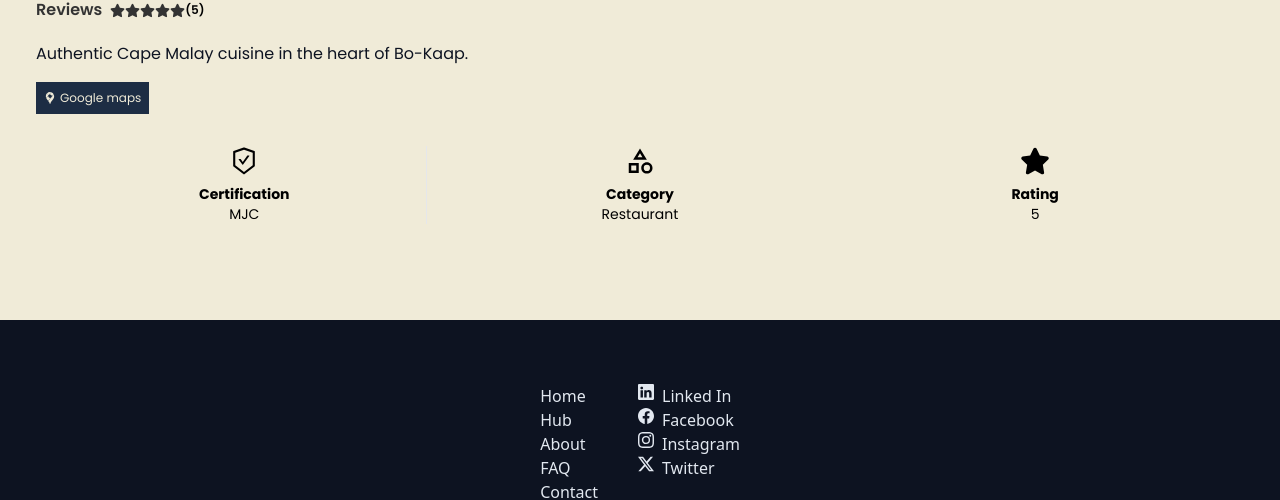
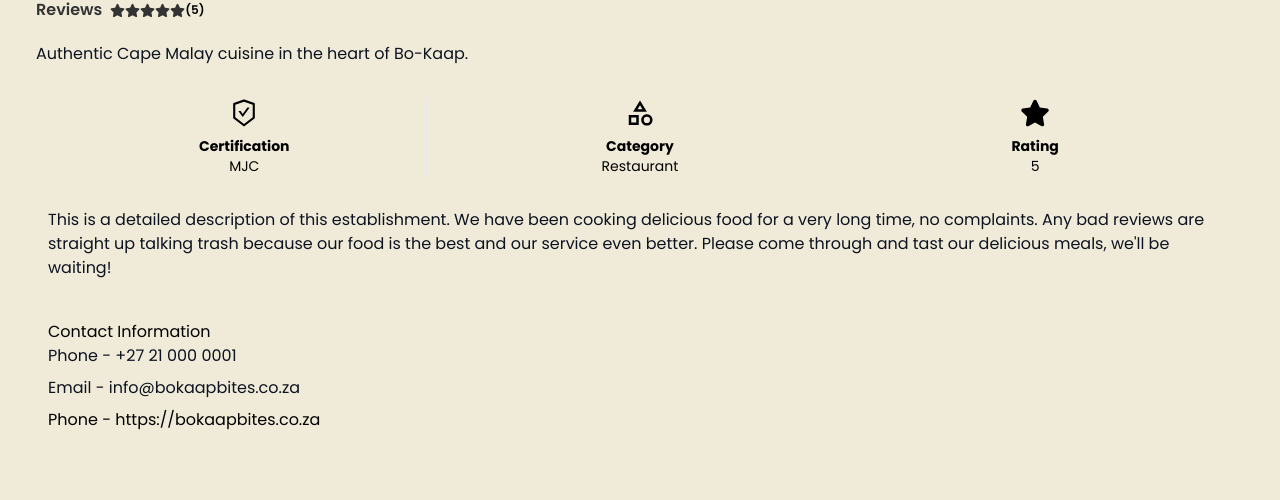
Before and after one commit to Junaidadams/halaal-hub, a React (Vite) app: page /listing/1 in a window 1280 px wide. Shown: the part 646-1146 px from the top of the page. Built offline with nearby package versions, Linux system fonts and the light colour scheme.

Commit message:
Changes to detailed view

```diff
--- a/data/listings.json
+++ b/data/listings.json
@@ -2,6 +2,7 @@
   {
     "id": 1,
     "name": "Bo-Kaap Bites",
+    "detailedDescription": "This is a detailed description of this establishment. We have been cooking delicious food for a very long time, no complaints. Any bad reviews are straight up talking trash because our food is the best and our service even better. Please come through and tast our delicious meals, we'll be waiting!",
     "description": "Authentic Cape Malay cuisine in the heart of Bo-Kaap.",
     "lat": -33.922,
     "lng": 18.417,
@@ -19,6 +20,7 @@
   {
     "id": 2,
     "name": "Café Nur",
+    "detailedDescription": "This is a detailed description of this establishment. We have been cooking delicious food for a very long time, no complaints. Any bad reviews are straight up talking trash because our food is the best and our service even better. Please come through and tast our delicious meals, we'll be waiting!",
     "description": "Trendy Halaal coffee shop with fresh bakes and smoothies.",
     "lat": -33.912,
     "lng": 18.403,
@@ -36,6 +38,7 @@
   {
     "id": 3,
     "name": "Spice Route Takeaway",
+    "detailedDescription": "This is a detailed description of this establishment. We have been cooking delicious food for a very long time, no complaints. Any bad reviews are straight up talking trash because our food is the best and our service even better. Please come through and tast our delicious meals, we'll be waiting!",
     "description": "Grab-and-go meals inspired by Cape Malay flavours.",
     "lat": -33.935,
     "lng": 18.468,
@@ -53,6 +56,7 @@
   {
     "id": 4,
     "name": "The Gatsby Spot",
+    "detailedDescription": "This is a detailed description of this establishment. We have been cooking delicious food for a very long time, no complaints. Any bad reviews are straight up talking trash because our food is the best and our service even better. Please come through and tast our delicious meals, we'll be waiting!",
     "description": "Classic Halaal Gatsby with massive portions.",
     "lat": -33.970,
     "lng": 18.498,
@@ -70,6 +74,7 @@
   {
     "id": 5,
     "name": "Saffron Street",
+    "detailedDescription": "This is a detailed description of this establishment. We have been cooking delicious food for a very long time, no complaints. Any bad reviews are straight up talking trash because our food is the best and our service even better. Please come through and tast our delicious meals, we'll be waiting!",
     "description": "Modern eatery with a mix of Indian and Cape Malay dishes.",
     "lat": -33.920,
     "lng": 18.460,
@@ -87,12 +92,13 @@
   {
     "id": 6,
     "name": "Medina Market Café",
+    "detailedDescription": "This is a detailed description of this establishment. We have been cooking delicious food for a very long time, no complaints. Any bad reviews are straight up talking trash because our food is the best and our service even better. Please come through and tast our delicious meals, we'll be waiting!",
     "description": "Cozy café with halal brunch options and artisan coffee.",
     "lat": -33.912,
     "lng": 18.451,
     "address": "123 Greenpoint Road, Cape Town",
     "googlePlaceLink": "https://goo.gl/maps/medina123",
-    "imageUrl": "halal.jpg",
+    "imageUrl": "/halal.jpg",
     "category": "cafe",
     "certifiedBy": "MJC",
     "isCertified": true,
@@ -104,12 +110,13 @@
   {
     "id": 7,
     "name": "The Halal Grill",
+    "detailedDescription": "This is a detailed description of this establishment. We have been cooking delicious food for a very long time, no complaints. Any bad reviews are straight up talking trash because our food is the best and our service even better. Please come through and tast our delicious meals, we'll be waiting!",
     "description": "Casual grill spot offering burgers, steaks, and wings.",
     "lat": -33.918,
     "lng": 18.426,
     "address": "45 Kloof Street, Gardens",
     "googlePlaceLink": "https://goo.gl/maps/grill456",
-    "imageUrl": "halal.jpg",
+    "imageUrl": "/halal.jpg",
     "category": "restaurant",
     "certifiedBy": "Self-Certified",
     "isCertified": true,
@@ -121,12 +128,13 @@
   {
     "id": 8,
     "name": "Spice Route Lounge",
+    "detailedDescription": "This is a detailed description of this establishment. We have been cooking delicious food for a very long time, no complaints. Any bad reviews are straight up talking trash because our food is the best and our service even better. Please come through and tast our delicious meals, we'll be waiting!",
     "description": "Upscale dining with North African and Middle Eastern flavors.",
     "lat": -33.915,
     "lng": 18.432,
     "address": "78 Bree Street, Cape Town",
     "googlePlaceLink": "https://goo.gl/maps/spiceroute",
-    "imageUrl": "halal.jpg",
+    "imageUrl": "/halal.jpg",
     "category": "restaurant",
     "certifiedBy": "SANHA",
     "isCertified": true,
@@ -138,12 +146,13 @@
   {
     "id": 9,
     "name": "Nura Bakes",
+    "detailedDescription": "This is a detailed description of this establishment. We have been cooking delicious food for a very long time, no complaints. Any bad reviews are straight up talking trash because our food is the best and our service even better. Please come through and tast our delicious meals, we'll be waiting!",
     "description": "Homemade halal treats, cakes, and pastries.",
     "lat": -33.930,
     "lng": 18.409,
     "address": "12 Salt River Road, Salt River",
     "googlePlaceLink": "https://goo.gl/maps/nurabakes",
-    "imageUrl": "halal.jpg",
+    "imageUrl": "/halal.jpg",
     "category": "bakery",
     "certifiedBy": "None",
     "isCertified": true,
@@ -155,12 +164,13 @@
   {
     "id": 10,
     "name": "Tandoori Junction",
+    "detailedDescription": "This is a detailed description of this establishment. We have been cooking delicious food for a very long time, no complaints. Any bad reviews are straight up talking trash because our food is the best and our service even better. Please come through and tast our delicious meals, we'll be waiting!",
     "description": "Affordable Indian food with vegetarian and meat options.",
     "lat": -33.925,
     "lng": 18.443,
     "address": "34 Main Road, Observatory",
     "googlePlaceLink": "https://goo.gl/maps/tandoori123",
-    "imageUrl": "halal.jpg",
+    "imageUrl": "/halal.jpg",
     "category": "restaurant",
     "certifiedBy": "MJC",
     "isCertified": true,
@@ -172,12 +182,13 @@
   {
     "id": 11,
     "name": "Karoo Kitchen",
+    "detailedDescription": "This is a detailed description of this establishment. We have been cooking delicious food for a very long time, no complaints. Any bad reviews are straight up talking trash because our food is the best and our service even better. Please come through and tast our delicious meals, we'll be waiting!",
     "description": "Cape-style homestyle dishes in a warm setting.",
     "lat": -33.936,
     "lng": 18.419,
     "address": "7 Victoria Road, Woodstock",
     "googlePlaceLink": "https://goo.gl/maps/karoo789",
-    "imageUrl": "halal.jpg",
+    "imageUrl": "/halal.jpg",
     "category": "restaurant",
     "certifiedBy": "Self-Certified",
     "isCertified": true,
@@ -189,12 +200,13 @@
   {
     "id": 12,
     "name": "Baba Falafel",
+    "detailedDescription": "This is a detailed description of this establishment. We have been cooking delicious food for a very long time, no complaints. Any bad reviews are straight up talking trash because our food is the best and our service even better. Please come through and tast our delicious meals, we'll be waiting!",
     "description": "Vegan-friendly Middle Eastern takeaway.",
     "lat": -33.914,
     "lng": 18.427,
     "address": "19 Long Street, Cape Town CBD",
     "googlePlaceLink": "https://goo.gl/maps/babafalafel",
-    "imageUrl": "halal.jpg",
+    "imageUrl": "/halal.jpg",
     "category": "takeaway",
     "certifiedBy": "None",
     "isCertified": true,
@@ -206,12 +218,13 @@
   {
     "id": 13,
     "name": "Taste of Istanbul",
+    "detailedDescription": "This is a detailed description of this establishment. We have been cooking delicious food for a very long time, no complaints. Any bad reviews are straight up talking trash because our food is the best and our service even better. Please come through and tast our delicious meals, we'll be waiting!",
     "description": "Authentic Turkish cuisine with generous portions.",
     "lat": -33.919,
     "lng": 18.435,
     "address": "90 Loop Street, Cape Town",
     "googlePlaceLink": "https://goo.gl/maps/istanbultaste",
-    "imageUrl": "halal.jpg",
+    "imageUrl": "/halal.jpg",
     "category": "restaurant",
     "certifiedBy": "SANHA",
     "isCertified": true,
@@ -223,12 +236,13 @@
   {
     "id": 14,
     "name": "Halal Bros Pizza",
+    "detailedDescription": "This is a detailed description of this establishment. We have been cooking delicious food for a very long time, no complaints. Any bad reviews are straight up talking trash because our food is the best and our service even better. Please come through and tast our delicious meals, we'll be waiting!",
     "description": "Pizza and pastas made with halal ingredients.",
     "lat": -33.917,
     "lng": 18.423,
     "address": "22 Regent Road, Sea Point",
     "googlePlaceLink": "https://goo.gl/maps/halalbros",
-    "imageUrl": "halal.jpg",
+    "imageUrl": "/halal.jpg",
     "category": "fast food",
     "certifiedBy": "MJC",
     "isCertified": true,
@@ -240,12 +254,13 @@
   {
     "id": 15,
     "name": "Casablanca Delights",
+    "detailedDescription": "This is a detailed description of this establishment. We have been cooking delicious food for a very long time, no complaints. Any bad reviews are straight up talking trash because our food is the best and our service even better. Please come through and tast our delicious meals, we'll be waiting!",
     "description": "North African deli and bakery with sweet and savory goods.",
     "lat": -33.927,
     "lng": 18.416,
     "address": "5 Harrington Street, Zonnebloem",
     "googlePlaceLink": "https://goo.gl/maps/casablanca",
-    "imageUrl": "halal.jpg",
+    "imageUrl": "/halal.jpg",
     "category": "deli",
     "certifiedBy": "None",
     "isCertified": true,
--- a/src/pages/DetailedListingView.jsx
+++ b/src/pages/DetailedListingView.jsx
@@ -56,10 +56,10 @@ const DetailedListingView = () => {
           </span>
         </div>
         <div className="flex flex-col px-1 py-4">
-          <p className="mb-2 text-base text-richBlack">{listing.description}</p>
+          <p className=" text-base text-richBlack">{listing.description}</p>
           <div>
             {" "}
-            <div className="justify-between flex">
+            {/* <div className="justify-between flex">
               <a
                 href={`https://www.google.com/maps?q=${encodeURIComponent(
                   listing.address
@@ -73,7 +73,7 @@ const DetailedListingView = () => {
                   <span className="m-auto">Google maps</span>
                 </button>
               </a>
-            </div>
+            </div> */}
           </div>
         </div>
         <div className="flex justify-evenly my-4">
@@ -94,6 +94,35 @@ const DetailedListingView = () => {
             <p className="capitalize">{listing.stars}</p>
           </div>
         </div>
+        <div className=" p-4">
+          <p className="mb-2 text-base text-richBlack">
+            {listing.detailedDescription}
+          </p>
+        </div>
+        <div className=" p-4">
+          <h1>Contact Information</h1>
+          {listing.phone ? (
+            <p className="mb-2 text-base text-richBlack">
+              Phone - {listing.phone}
+            </p>
+          ) : (
+            ""
+          )}
+          {listing.email ? (
+            <p className="mb-2 text-base text-richBlack">
+              Email - {listing.email}
+            </p>
+          ) : (
+            ""
+          )}
+          {listing.website ? (
+            <a href={listing.website} className="mb-2 text-base">
+              Phone - {listing.website}
+            </a>
+          ) : (
+            ""
+          )}
+        </div>
       </div>
     </div>
   );
```
